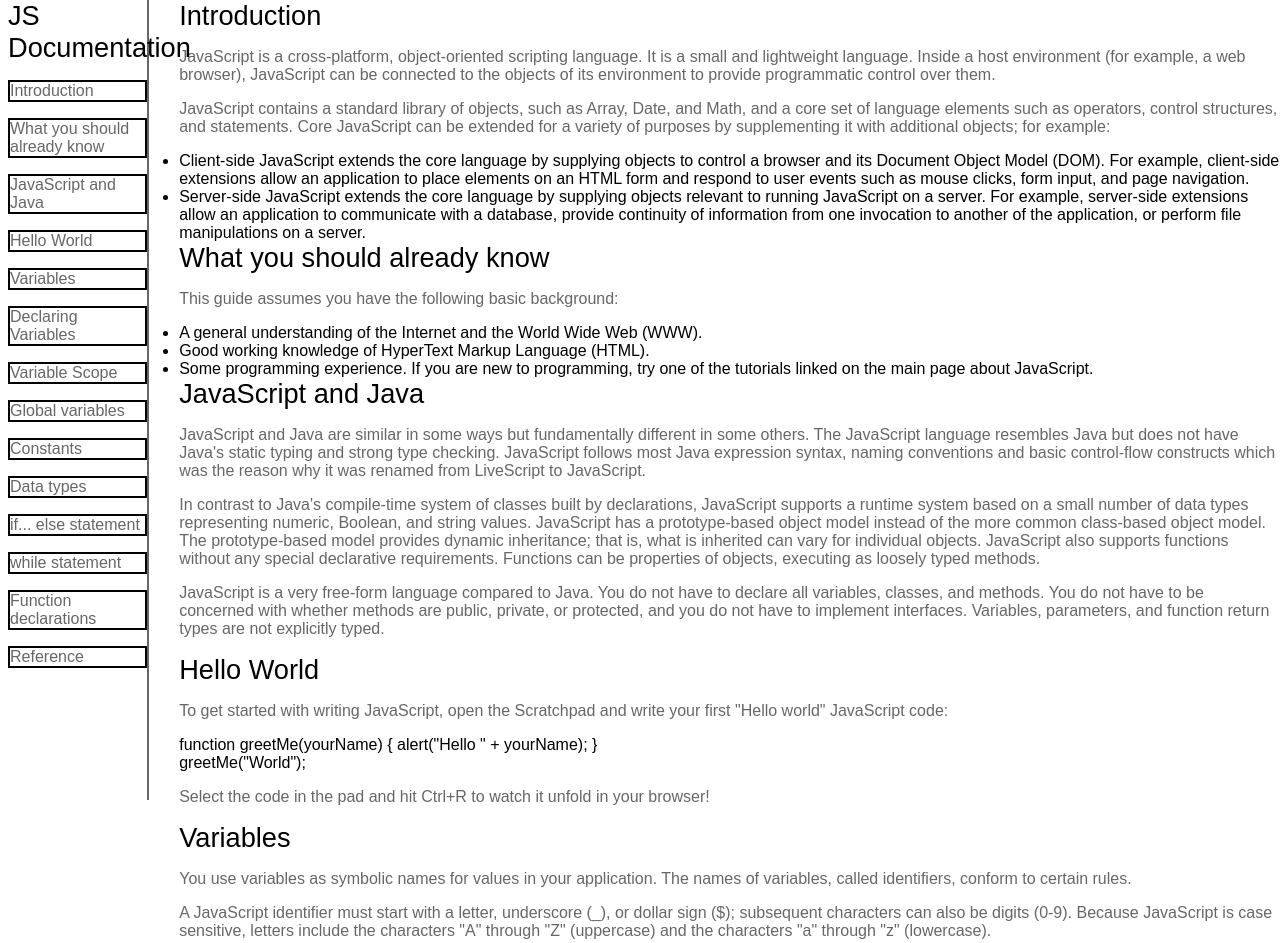
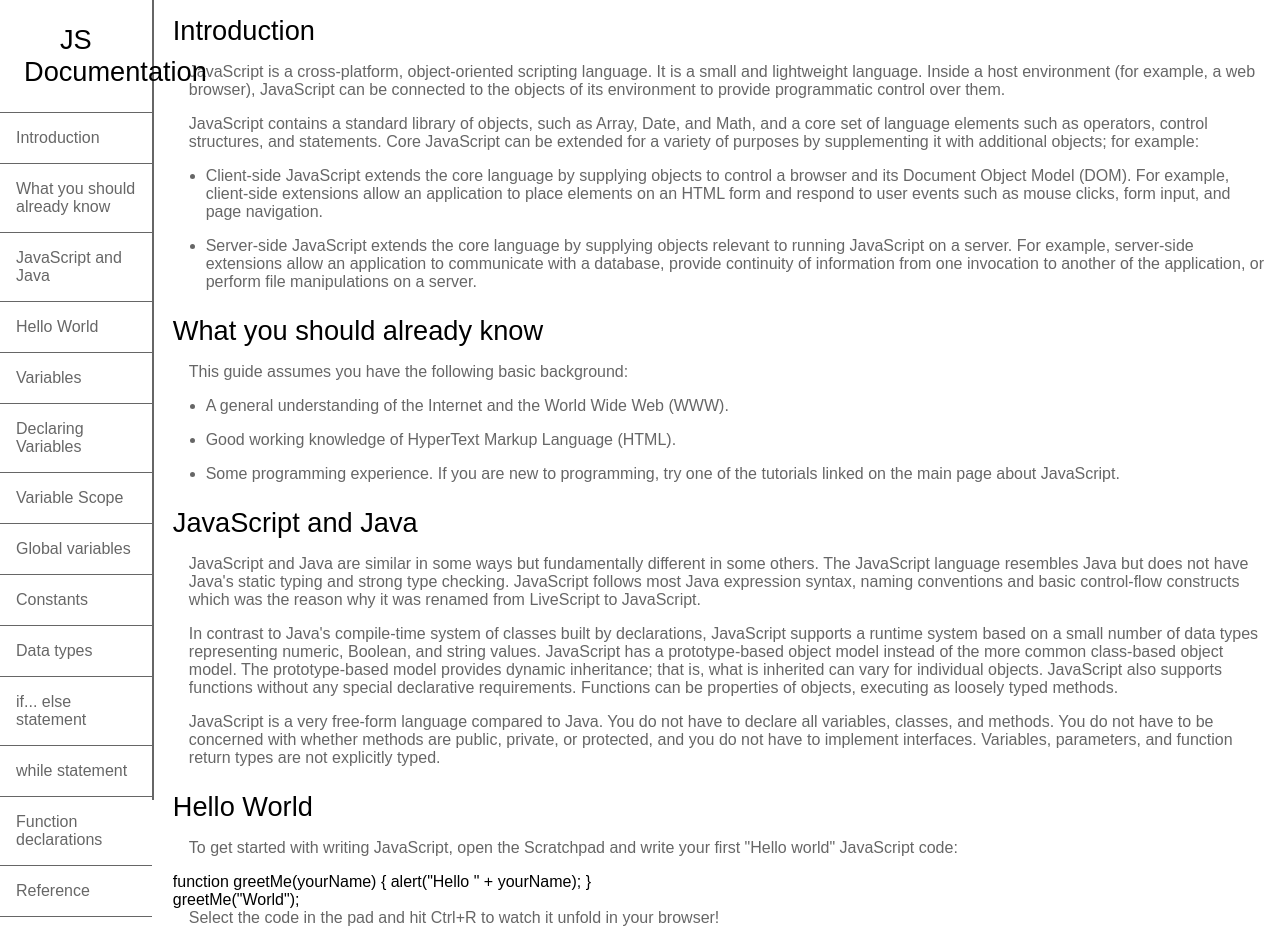
Before and after one commit to MuntakaHelali/Technical-Documentation-Page-Project, a plain HTML site: page index.html in a window 1280 px wide. Shown: the top 943 px of the page. Drawn offline with Linux system fonts and the light colour scheme.

Commit message:
Updated Navigation and Main Section CSS
Adjusted the Navigation Bar to be fixed when scrolling, and adjusted the CSS of the content.

```diff
--- a/styles.css
+++ b/styles.css
@@ -10,25 +10,30 @@
 }
 
 nav{
-    position: absolute;
+    position: fixed;
     left: 0;
-    width: 11%;
+    width: 12%;
     height: 100%;
     display: flex;
     flex-direction: column;
     justify-content: left;
-    gap: 1rem;
-    margin-left: 0.5rem;
     border-right: 2px solid var(--text-color);
 }
 
 nav a {
-    border: 2px solid black;
+    border-bottom: 1px solid var(--text-color);
+    padding: 1rem;
+    display: flex;
+    align-items: center;
+
 }
 
 nav header{
     font-size: 1.7rem;
     font-weight: 500;
+    padding: 1.5rem;
+    border-bottom: 1px solid var(--text-color);
+    text-align: center;
 }
 
 .nav-link{
@@ -47,17 +52,33 @@ body{
 }
 
 main{
-    margin-left: 14%;
+    margin-left: 13.5%;
+    margin-top: 1.2%;
+    margin-right: 1%;
+}
+
+section{
+    margin-bottom: 1.5rem;
+}
+
+#main-doc header{
+    margin-bottom: 1rem;
 }
 
 p{
     color:var(--text-color);
     margin-bottom: 1rem;
-    margin-top: 1rem;
+    margin-left: 1rem;
 }
 
 .main-section header{
     font-size: 1.7rem;
+}
+
+li{
+    margin-left: 3%;
+    color: var(--text-color);
+    margin-bottom: 1rem;
 }
 
 @media (min-width: 600px) and (max-width:1200px)
```
